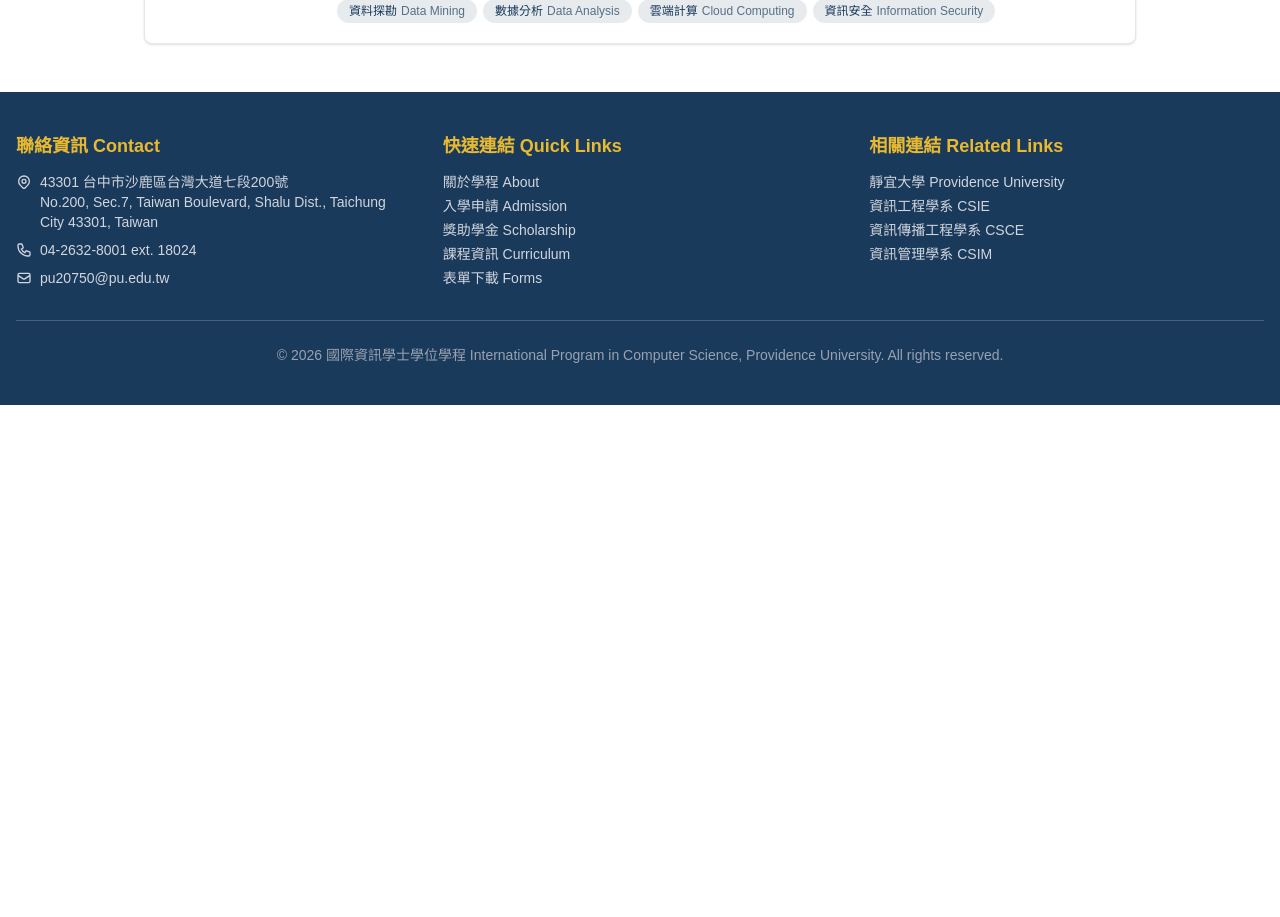
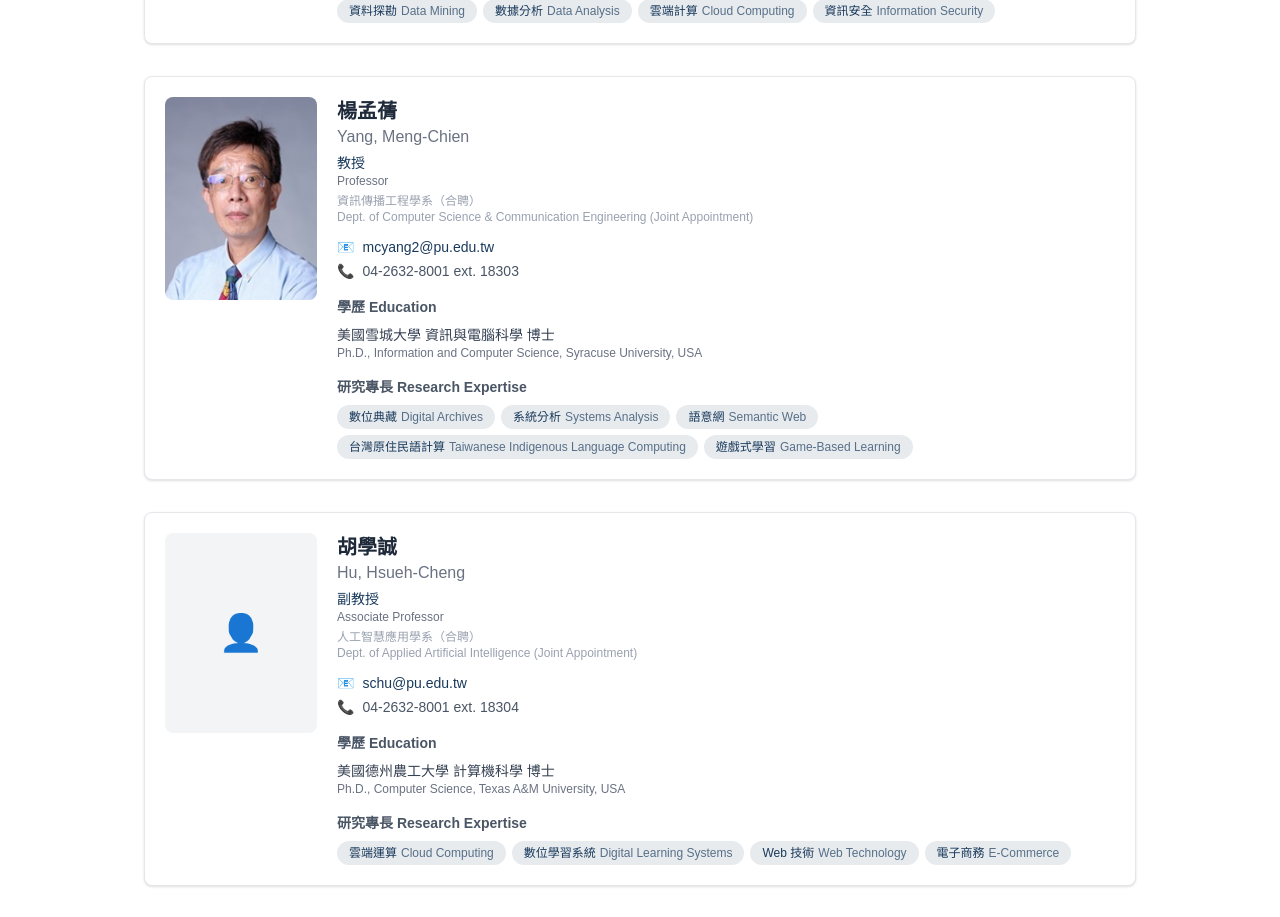
Before and after one commit to htchu/ipcs, a Next.js app: page /faculty/full-time in a window 1280 px wide. Shown: the part 2720-3637 px from the top of the page. Before the commit the page ends 3125 px from the top, so only its background shows below. Built offline with nearby package versions, Linux system fonts and the light colour scheme.

Commit message:
Update full-time faculty: fix names, add Yang, Hu, and Yu
- Fix 李官慶 → 李冠憬, 葉介珊 → 葉介山
- Add 楊孟蒨 (CSCE), 胡學誠 (AAI), 余瑞琳 (DS)

Co-Authored-By: Claude Opus 4.6 <noreply@anthropic.com>

```diff
--- a/src/app/faculty/full-time/page.tsx
+++ b/src/app/faculty/full-time/page.tsx
@@ -75,7 +75,7 @@ const faculty: Faculty[] = [
     phone: "04-2632-8001 ext. 18217",
   },
   {
-    nameZh: "李官慶",
+    nameZh: "李冠憬",
     nameEn: "Li, Kuan-Ching",
     titleZh: "特聘教授",
     titleEn: "Distinguished Professor",
@@ -142,7 +142,7 @@ const faculty: Faculty[] = [
     phone: "04-2632-8001 ext. 19200 / 18301",
   },
   {
-    nameZh: "葉介珊",
+    nameZh: "葉介山",
     nameEn: "Yeh, Jieh-Shan",
     titleZh: "副教授兼電子計算機中心主任",
     titleEn: "Associate Professor & Director, Office of Information Technology",
@@ -163,6 +163,75 @@ const faculty: Faculty[] = [
     ],
     email: "jsyeh@pu.edu.tw",
     phone: "04-2632-8001 ext. 18113 / 11700",
+  },
+  {
+    nameZh: "楊孟蒨",
+    nameEn: "Yang, Meng-Chien",
+    titleZh: "教授",
+    titleEn: "Professor",
+    photo: "/images/faculty/yang-meng-chien.jpg",
+    deptZh: "資訊傳播工程學系（合聘）",
+    deptEn: "Dept. of Computer Science & Communication Engineering (Joint Appointment)",
+    education: [
+      {
+        zh: "美國雪城大學 資訊與電腦科學 博士",
+        en: "Ph.D., Information and Computer Science, Syracuse University, USA",
+      },
+    ],
+    expertise: [
+      { zh: "數位典藏", en: "Digital Archives" },
+      { zh: "系統分析", en: "Systems Analysis" },
+      { zh: "語意網", en: "Semantic Web" },
+      { zh: "台灣原住民語計算", en: "Taiwanese Indigenous Language Computing" },
+      { zh: "遊戲式學習", en: "Game-Based Learning" },
+    ],
+    email: "mcyang2@pu.edu.tw",
+    phone: "04-2632-8001 ext. 18303",
+  },
+  {
+    nameZh: "胡學誠",
+    nameEn: "Hu, Hsueh-Cheng",
+    titleZh: "副教授",
+    titleEn: "Associate Professor",
+    photo: null,
+    deptZh: "人工智慧應用學系（合聘）",
+    deptEn: "Dept. of Applied Artificial Intelligence (Joint Appointment)",
+    education: [
+      {
+        zh: "美國德州農工大學 計算機科學 博士",
+        en: "Ph.D., Computer Science, Texas A&M University, USA",
+      },
+    ],
+    expertise: [
+      { zh: "雲端運算", en: "Cloud Computing" },
+      { zh: "數位學習系統", en: "Digital Learning Systems" },
+      { zh: "Web 技術", en: "Web Technology" },
+      { zh: "電子商務", en: "E-Commerce" },
+    ],
+    email: "schu@pu.edu.tw",
+    phone: "04-2632-8001 ext. 18304",
+  },
+  {
+    nameZh: "余瑞琳",
+    nameEn: "Yu, Jui-Ling",
+    titleZh: "教授",
+    titleEn: "Professor",
+    photo: "/images/faculty/yu-jui-ling.jpg",
+    deptZh: "資料科學暨大數據分析與應用學系（合聘）",
+    deptEn: "Dept. of Data Science and Big Data Analytics (Joint Appointment)",
+    education: [
+      {
+        zh: "美國密西根州立大學 應用數學 博士",
+        en: "Ph.D., Applied Mathematics, Michigan State University, USA",
+      },
+    ],
+    expertise: [
+      { zh: "生物數學建模分析", en: "Biomathematical Modeling and Analysis" },
+      { zh: "人工智慧", en: "Artificial Intelligence" },
+      { zh: "數值分析", en: "Numerical Analysis" },
+    ],
+    email: "jlyu@pu.edu.tw",
+    phone: "04-2632-8001 ext. 18507",
   },
 ];
 
```
Also changed, not shown: public/images/faculty/yang-meng-chien.jpg (added), public/images/faculty/yu-jui-ling.jpg (added).
